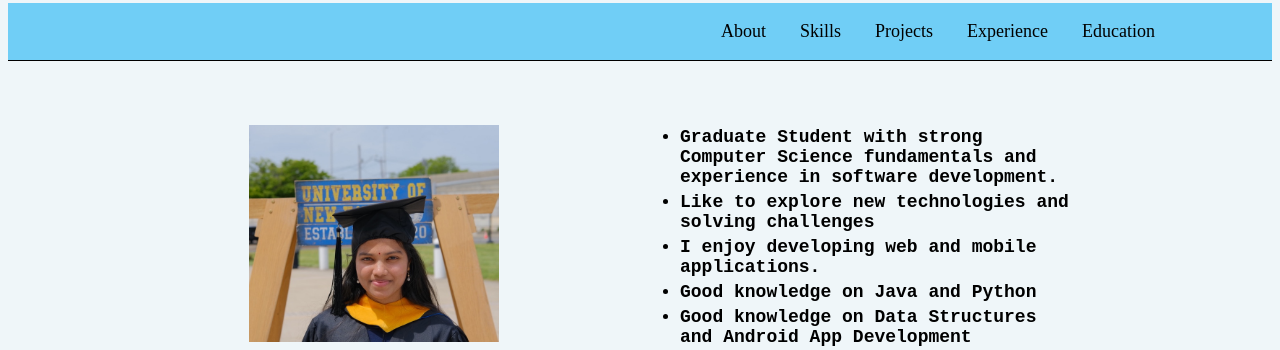
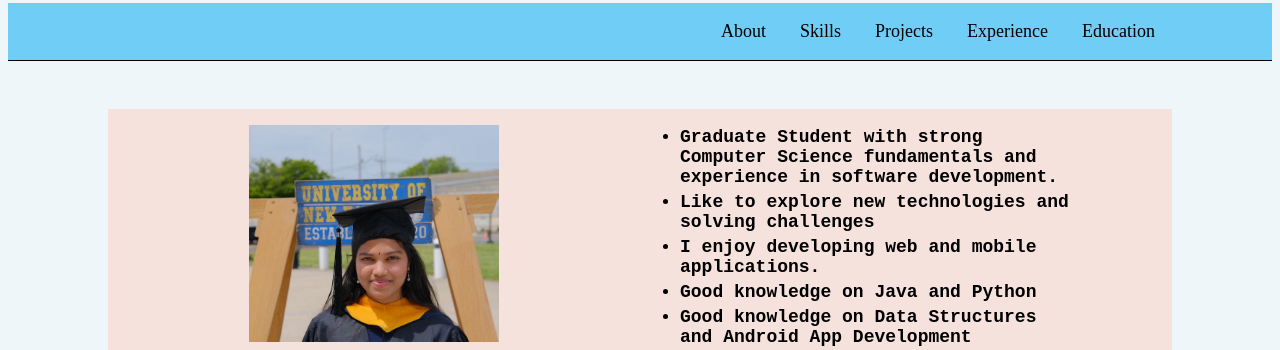
Before and after one commit to uyerra12/uyerra12.github.io, a plain HTML site: page index.html in a window 1280 px wide. Shown: the top 350 px of the page. Drawn offline with Linux system fonts and the light colour scheme.

Commit message:
Added colors

```diff
--- a/gridstyles.css
+++ b/gridstyles.css
@@ -70,10 +70,14 @@ main{
 #image{
     grid-area: image;
     text-align: center;
+    background-color: rgb(245, 226, 220);
+    padding-bottom: 10px;
 }
 #about-me{
     grid-area: aboutme;
     scroll-margin-top: 80px;
+    background-color: rgb(245, 226, 220);
+    padding-bottom: 10px;
 }
 
 #image > figure > figcaption{
```
